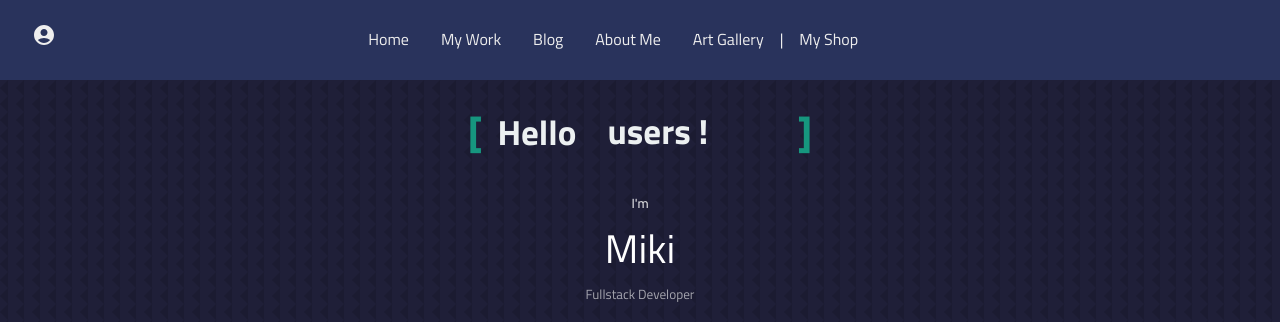
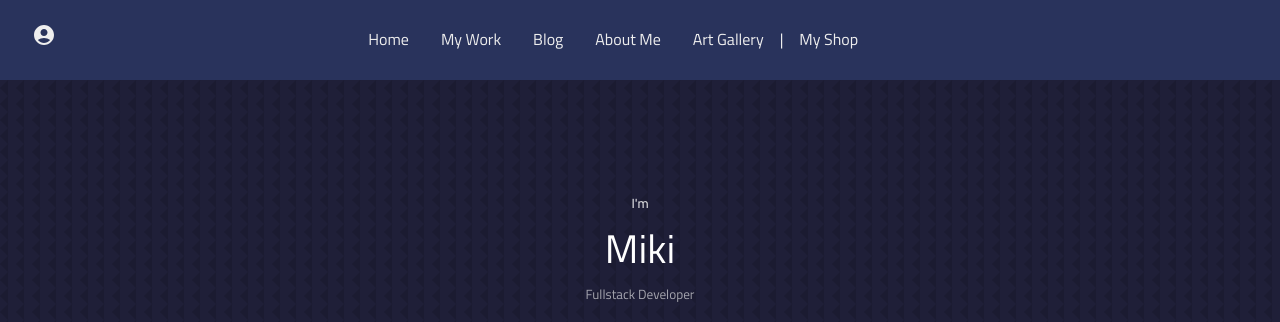
Before and after one commit to MiroslavPejic/miki-cv, a React (Create React App) app: page / in a window 1280 px wide. Shown: the top 322 px of the page. Built offline with nearby package versions, Linux system fonts and the light colour scheme.

Commit message:
Remove fancy text

```diff
--- a/src/Components/Header/Header.js
+++ b/src/Components/Header/Header.js
@@ -11,20 +11,7 @@ export const Header = () => {
     return (
         <header>
           <div className="container header__container">
-            <div class="content">
-              <div class="content__container">
-                <p class="content__container__text">
-                  Hello
-                </p>
 
-                <ul class="content__container__list">
-                  <li class="content__container__list__item">world !</li>
-                  <li class="content__container__list__item">people !</li>
-                  <li class="content__container__list__item">users !</li>
-                  <li class="content__container__list__item">everybody !</li>
-                </ul>
-              </div>
-            </div>
             <h5>I'm</h5>
             <h1>Miki</h1>
             <h5 className="text-light">Fullstack Developer</h5>
@@ -37,7 +24,6 @@ export const Header = () => {
             </div>
 
             <a href="#contact" className="scroll__down">Scroll Down</a>
-
           </div>
         </header>
     )
```
Lines whose indentation alone changed are shown as unchanged.
